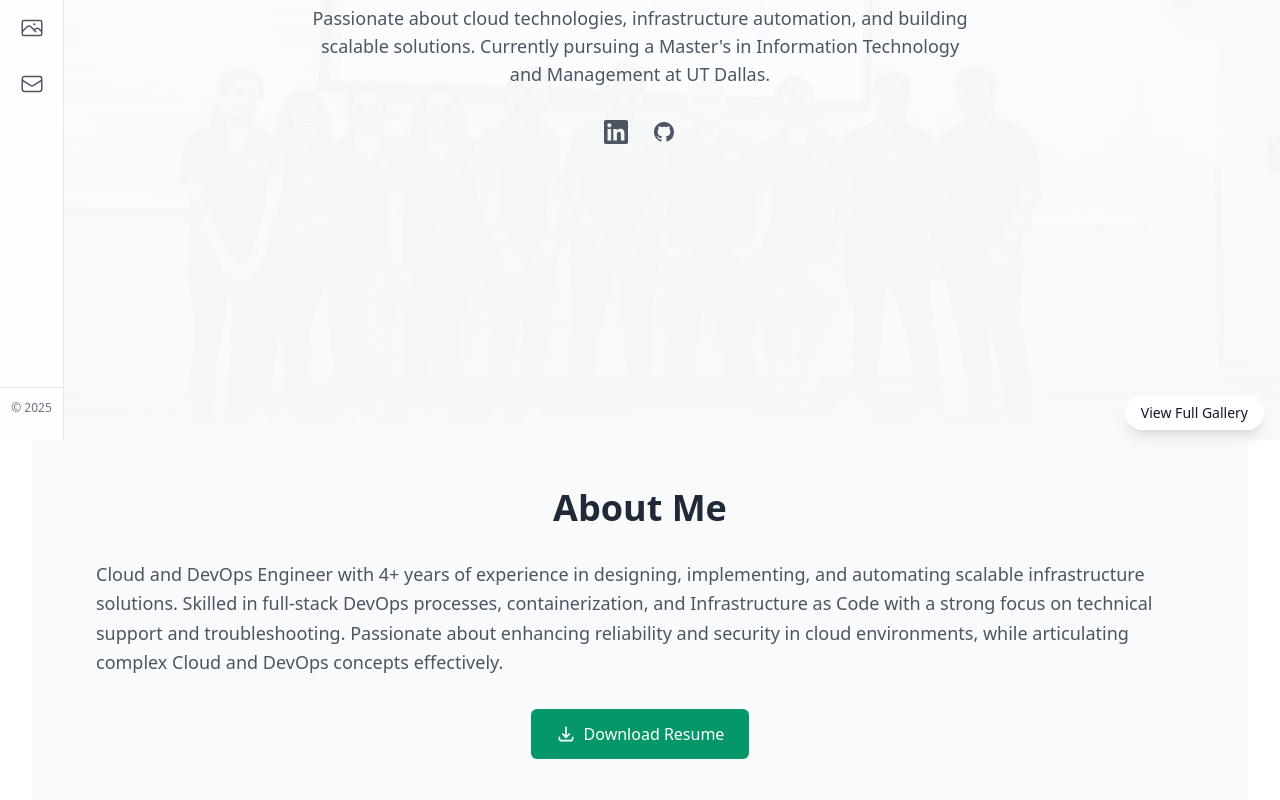
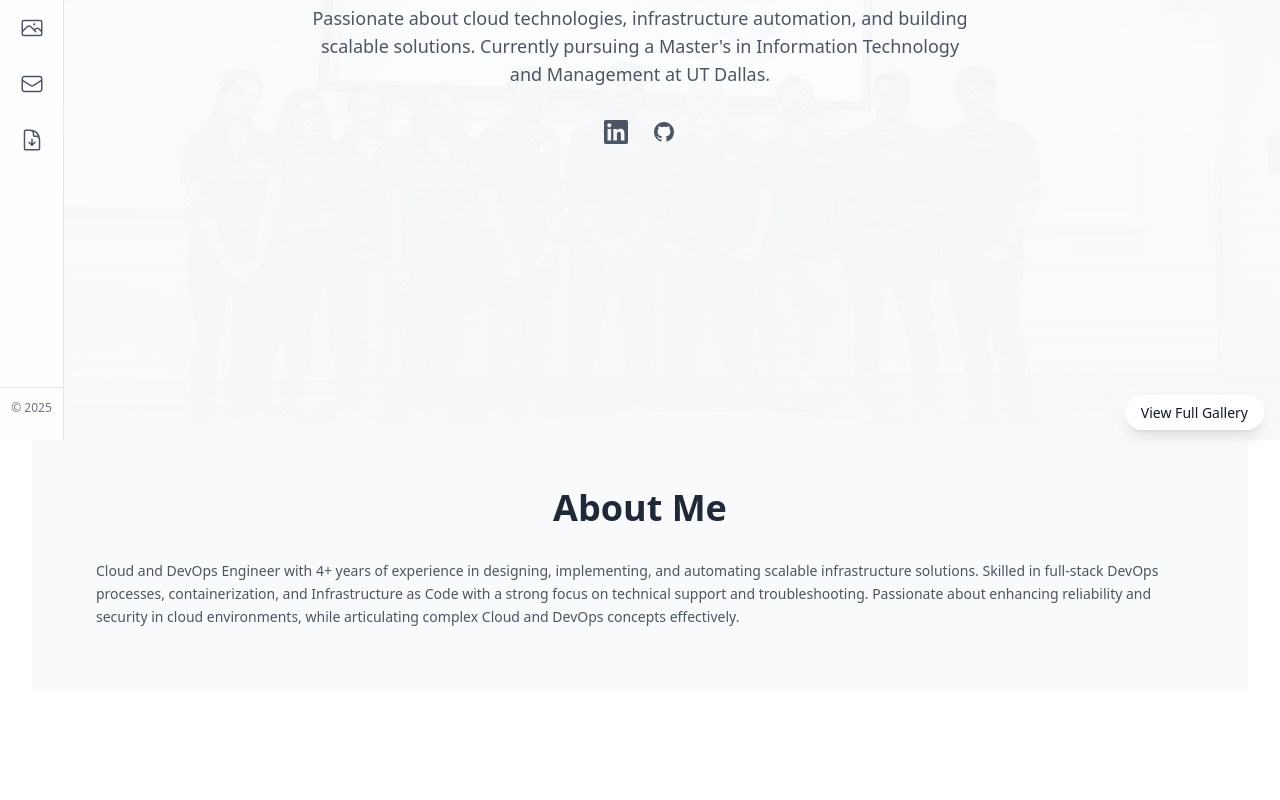
Before and after one commit to iamvenkatgiri/iamvenkatgiri.github.io, a Next.js app: page / in a window 1280 px wide. Shown: the part 360-1160 px from the top of the page. Built offline with nearby package versions, Linux system fonts and the light colour scheme.

Commit message:
Added resume feature

```diff
--- a/src/components/About.tsx
+++ b/src/components/About.tsx
@@ -15,32 +15,9 @@ const About = () => {
           transition={{ duration: 0.5 }}
           className="text-lg text-gray-600 dark:text-gray-300 leading-relaxed"
         >
-          <p className="text-lg text-gray-600 dark:text-gray-300 leading-relaxed">
+          <p className="text-gray-600 dark:text-gray-300 text-sm leading-relaxed">
             Cloud and DevOps Engineer with 4+ years of experience in designing, implementing, and automating scalable infrastructure solutions. Skilled in full-stack DevOps processes, containerization, and Infrastructure as Code with a strong focus on technical support and troubleshooting. Passionate about enhancing reliability and security in cloud environments, while articulating complex Cloud and DevOps concepts effectively.
           </p>
-          <div className="mt-8 flex justify-center">
-            <a
-              href="/VenkataGiri_Resume.pdf"
-              download="VenkataGiri_Resume.pdf"
-              className="inline-flex items-center px-6 py-3 border border-transparent text-base font-medium rounded-md text-white bg-emerald-600 hover:bg-emerald-700 focus:outline-none focus:ring-2 focus:ring-offset-2 focus:ring-emerald-500 transition-colors duration-200"
-            >
-              <svg
-                className="w-5 h-5 mr-2"
-                fill="none"
-                stroke="currentColor"
-                viewBox="0 0 24 24"
-                xmlns="http://www.w3.org/2000/svg"
-              >
-                <path
-                  strokeLinecap="round"
-                  strokeLinejoin="round"
-                  strokeWidth={2}
-                  d="M4 16v1a3 3 0 003 3h10a3 3 0 003-3v-1m-4-4l-4 4m0 0l-4-4m4 4V4"
-                />
-              </svg>
-              Download Resume
-            </a>
-          </div>
         </motion.div>
       </div>
     </section>
--- a/src/components/Navigation.tsx
+++ b/src/components/Navigation.tsx
@@ -15,6 +15,7 @@ import {
   PhotoIcon,
   HomeIcon,
   Squares2X2Icon,
+  DocumentArrowDownIcon,
 } from '@heroicons/react/24/outline';
 
 const navigation = [
@@ -25,6 +26,7 @@ const navigation = [
   { name: 'Skills', href: '#skills', icon: CodeBracketIcon },
   { name: 'Gallery', href: '/gallery', icon: PhotoIcon },
   { name: 'Contact', href: '#contact', icon: EnvelopeIcon },
+  { name: 'Resume', href: '/VenkataGiri_Resume.pdf', icon: DocumentArrowDownIcon, download: true },
 ];
 
 export default function Navigation() {
@@ -80,6 +82,24 @@ export default function Navigation() {
         <ul className="space-y-4">
           {navigation.map((item) => {
             const Icon = item.icon;
+            if (item.name === 'Resume') {
+              return (
+                <li key={item.name} className="relative group">
+                  <a
+                    href={item.href}
+                    target="_blank"
+                    rel="noopener noreferrer"
+                    className="flex items-center justify-center w-10 h-10 mx-auto rounded-lg text-sm font-medium transition-all duration-200 hover:bg-gray-100"
+                    aria-label="View Resume"
+                  >
+                    <Icon className="w-6 h-6 text-gray-600" />
+                  </a>
+                  <div className="absolute left-full top-1/2 -translate-y-1/2 ml-2 px-2 py-1 bg-gray-900 text-white text-xs rounded opacity-0 group-hover:opacity-100 transition-opacity whitespace-nowrap pointer-events-none">
+                    View Resume
+                  </div>
+                </li>
+              );
+            }
             return (
               <li key={item.name} className="relative group">
                 {item.href.startsWith('#') ? (
```
Also changed, not shown: 1 other file (tests, documents, lock files or other folders).
